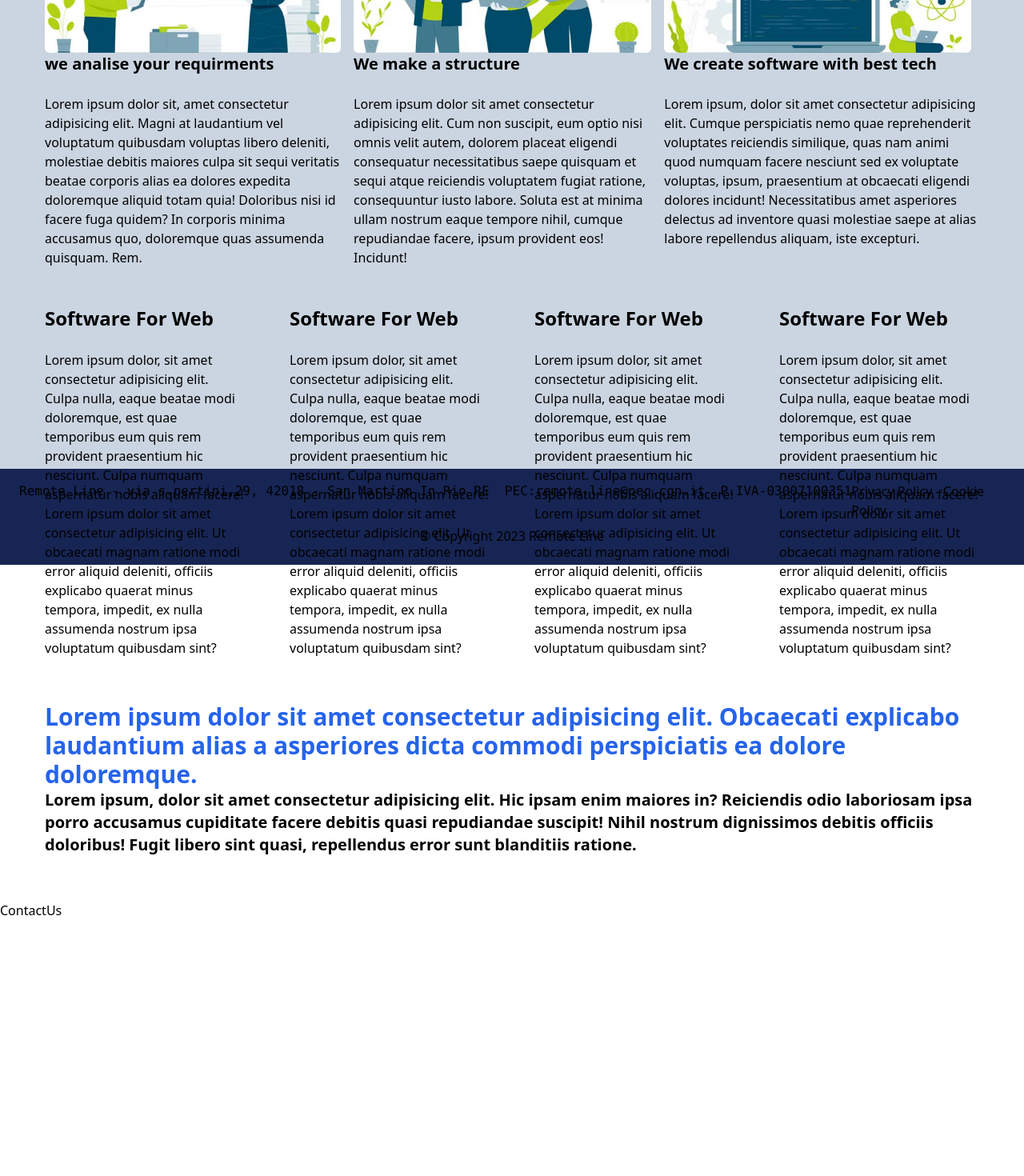
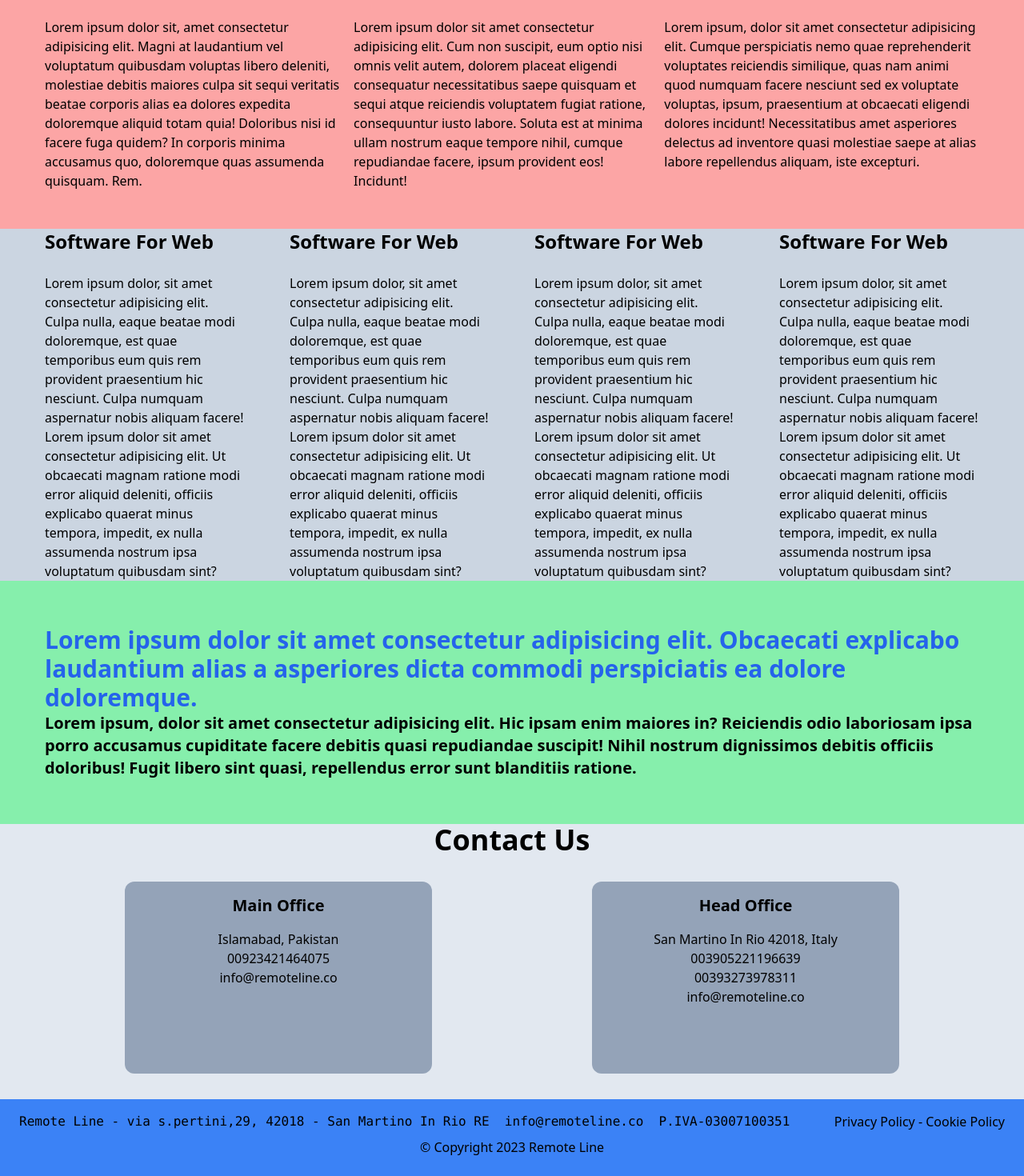
Before and after one commit to sohailabbas11/RemoteLine-Landing, a React (Create React App) app: page / in a window 1280 px wide. Shown: the part 310-1780 px from the top of the page at 80% size. Before the commit the page ends 1460 px from the top, so only its background shows below. Built offline with nearby package versions, Linux system fonts and the light colour scheme.

Commit message:
pages ang bg added

```diff
--- a/src/App.tsx
+++ b/src/App.tsx
@@ -4,7 +4,7 @@ import Main from './components/Main';
 
 function App() {
   return (
-    <div className="App">
+    <div className="">
       <Header />
       <Main />
       <Footer />
--- a/src/components/AboutUs.tsx
+++ b/src/components/AboutUs.tsx
@@ -1,7 +1,7 @@
 
 const AboutUs = () => {
     return (
-        <div className="flex flex-row justify-between gap-4 mx-14 my-12">
+        <div className="flex flex-row justify-between gap-4 px-14 py-12 bg-red-300">
             <div>
                 <img className="h-52 w-96 rounded-md" src={require('../images/analise.jpg')} alt='' />
                 <span className="text-xl font-semibold">we analise your requirments</span>
--- a/src/components/ContactUs.tsx
+++ b/src/components/ContactUs.tsx
@@ -2,7 +2,28 @@ import React from 'react'
 
 const ContactUs = () => {
     return (
-        <div>ContactUs</div>
+        <div className='flex flex-col bg-slate-200'>
+            <span className='text-4xl font-semibold text-center'>Contact Us</span>
+            <div className='flex flex-row justify-around mx-14'>
+                <div className='flex flex-col bg-slate-400 h-60 w-96 rounded-xl my-8 py-4 px-4 '>
+                    <span className='text-xl font-semibold text-center'>Main Office</span>
+                    <span className='my-4 text-center'>
+                        Islamabad, Pakistan <br />
+                        00923421464075 <br />
+                        info@remoteline.co <br />
+                    </span>
+                </div>
+                <div className='flex flex-col bg-slate-400 h-60 w-96 rounded-xl my-8 py-4 px-4 '>
+                    <span className='text-xl font-semibold text-center'>Head Office</span>
+                    <span className='my-4 text-center'>
+                        San Martino In Rio 42018, Italy <br />
+                        003905221196639 <br />
+                        00393273978311 <br />
+                        info@remoteline.co <br />
+                    </span>
+                </div>
+            </div>
+        </div>
     )
 }
 
--- a/src/components/Footer.tsx
+++ b/src/components/Footer.tsx
@@ -2,9 +2,9 @@ import React from 'react'
 
 const Footer = () => {
     return (
-        <div className='bg-blue-950 py-4 flex flex-col'>
+        <div className='bg-blue-500 py-4 flex flex-col'>
             <div className='flex flex-row justify-between px-6'>
-                <pre>Remote Line - via s.pertini,29, 42018 - San Martino In Rio RE  PEC:remote.line@pec.cgn.it  P.IVA-03007100351</pre>
+                <pre>Remote Line - via s.pertini,29, 42018 - San Martino In Rio RE  info@remoteline.co  P.IVA-03007100351</pre>
                 <span>Privacy Policy - Cookie Policy</span>
             </div>
             <div className='flex justify-center py-2'>
--- a/src/components/GetInformation.tsx
+++ b/src/components/GetInformation.tsx
@@ -2,7 +2,7 @@ import React from 'react'
 
 const GetInformation = () => {
     return (
-        <div className='flex flex-row mx-14 my-14'>
+        <div className='flex flex-row px-14 py-14 bg-green-300'>
             <div>
                 <p className='text-3xl font-semibold text-blue-600'>Lorem ipsum dolor sit amet consectetur adipisicing elit. Obcaecati explicabo laudantium alias a asperiores dicta commodi perspiciatis ea dolore doloremque.</p>
                 <p className='text-xl font-semibold'>Lorem ipsum, dolor sit amet consectetur adipisicing elit. Hic ipsam enim maiores in? Reiciendis odio laboriosam ipsa porro accusamus cupiditate facere debitis quasi repudiandae suscipit! Nihil nostrum dignissimos debitis officiis doloribus! Fugit libero sint quasi, repellendus error sunt blanditiis ratione.</p>
--- a/src/components/Header.tsx
+++ b/src/components/Header.tsx
@@ -2,7 +2,7 @@ import React from 'react'
 
 const Header = () => {
     return (
-        <div className='flex bg-slate-500 justify-between py-8'>
+        <div className='flex bg-slate-400 justify-between py-4 fixed left-0 right-0'>
             <div className='font-bold text-2xl ml-6'>Remote Line</div>
             <div className='font-semibold mr-6 flex flex-row gap-6 cursor-pointer'>
                 <span className=' hover:text-white'>Home</span>
--- a/src/components/Main.tsx
+++ b/src/components/Main.tsx
@@ -6,7 +6,7 @@ import OurServices from './OurServices'
 
 const Main = () => {
     return (
-        <div className='bg-slate-300 h-screen'>
+        <div className=''>
             <Home />
             <AboutUs />
             <OurServices />
--- a/src/components/OurServices.tsx
+++ b/src/components/OurServices.tsx
@@ -1,7 +1,7 @@
 
 const OurServices = () => {
     return (
-        <div className="flex flex-row mx-14 gap-14">
+        <div className="flex flex-row px-14 gap-14 bg-slate-300">
             <div>
                 <h2 className="font-bold text-2xl mb-6">Software For Web</h2>
                 <p>Lorem ipsum dolor, sit amet consectetur adipisicing elit. Culpa nulla, eaque beatae modi doloremque, est quae temporibus eum quis rem provident praesentium hic nesciunt. Culpa numquam aspernatur nobis aliquam facere! Lorem ipsum dolor sit amet consectetur adipisicing elit. Ut obcaecati magnam ratione modi error aliquid deleniti, officiis explicabo quaerat minus tempora, impedit, ex nulla assumenda nostrum ipsa voluptatum quibusdam sint?</p>
```
